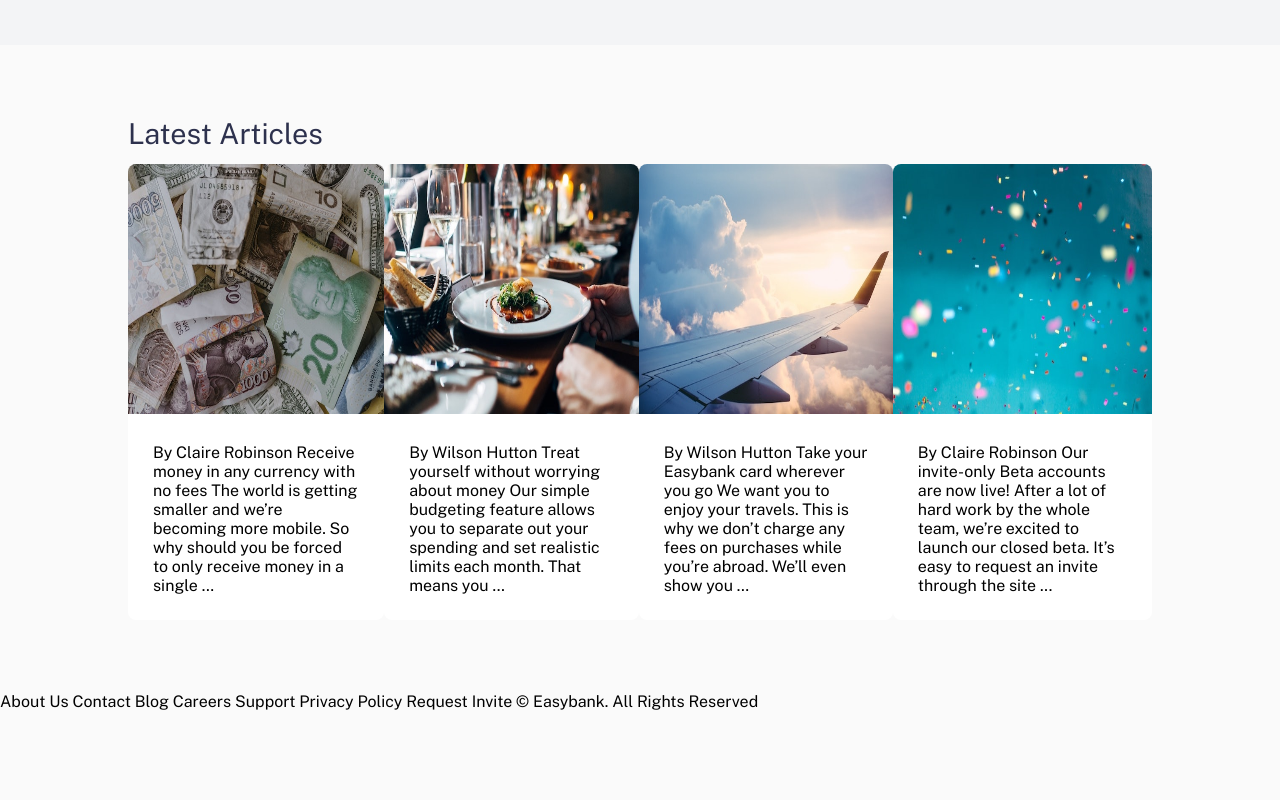
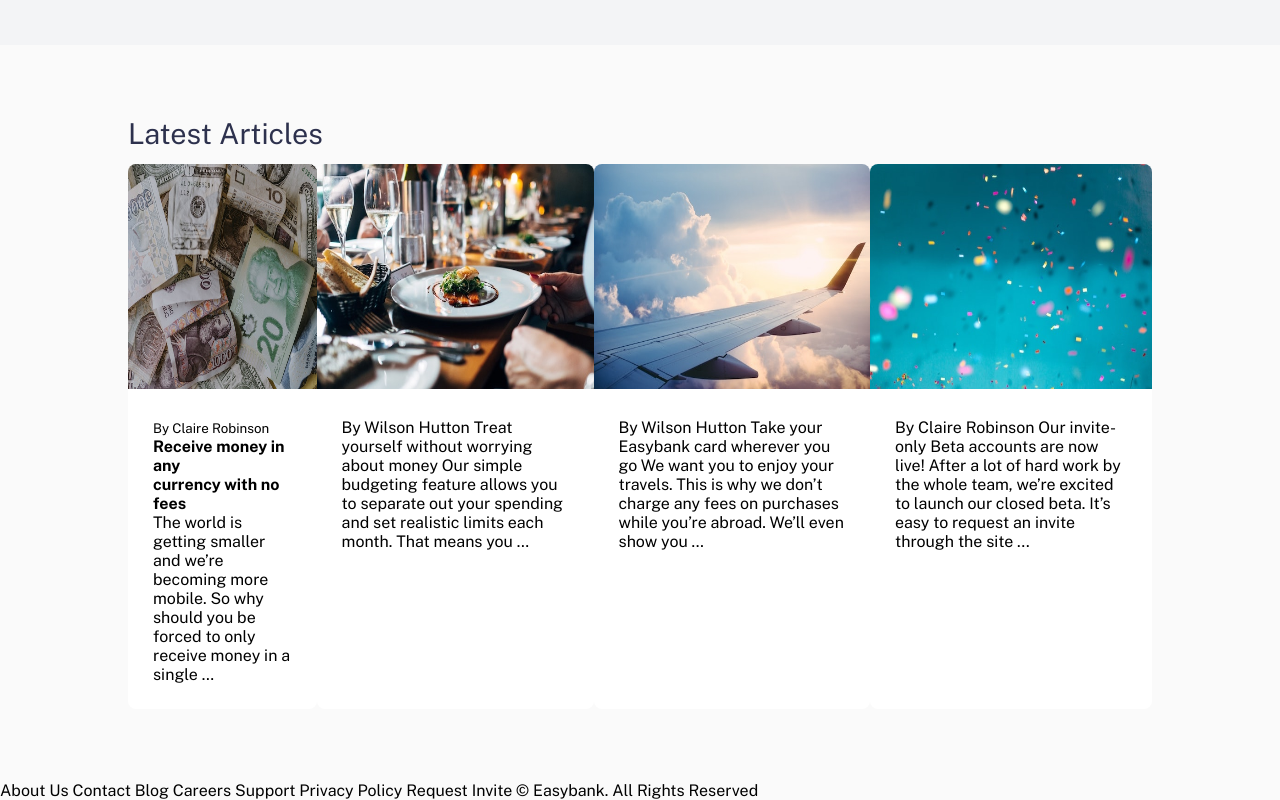
Before and after one commit to Mel1207/Easy-Bank-Landing-Page, a plain HTML site: page index.html in a window 1280 px wide. Shown: the part 1255-2055 px from the top of the page. Before the commit the page ends 1966 px from the top, so only its background shows below. Drawn offline with nearby package versions, Linux system fonts and the light colour scheme.

Commit message:
fix card img height right proportion and added custom class card elements

```diff
--- a/css/global/global.sass
+++ b/css/global/global.sass
@@ -136,7 +136,7 @@ body
 
                 img
                     width: 100%
-                    height: 250px
+                    height: 225px
                     border-radius: 8px 8px 0 0
 
                 div
--- a/index.html
+++ b/index.html
@@ -86,15 +86,16 @@
     <div class="container">
       <h2>Latest Articles</h2>
 
-
       <div class="cards-list">
         <div class="card">
           <img src="/images/image-currency.jpg" alt="">
           <div>
-            By Claire Robinson
-            Receive money in any currency with no fees
-            The world is getting smaller and we’re becoming more mobile. So why should you be
-            forced to only receive money in a single …
+            <small>By Claire Robinson</small>
+            <h4>Receive money in any <br> currency with no fees</h4>
+            <p class="card-text">
+              The world is getting smaller and we’re becoming more mobile. So why should you be
+              forced to only receive money in a single …
+            </p>
           </div>
         </div>
         <div class="card">
```
Also changed, not shown: css/main.css.
